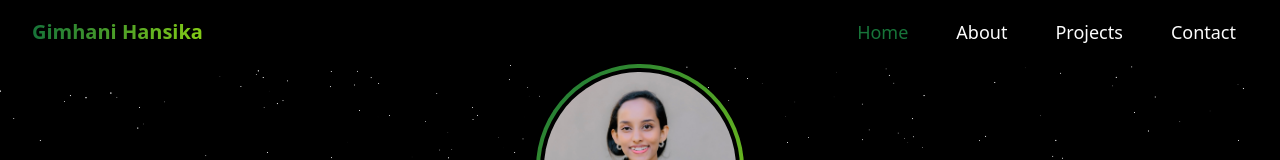
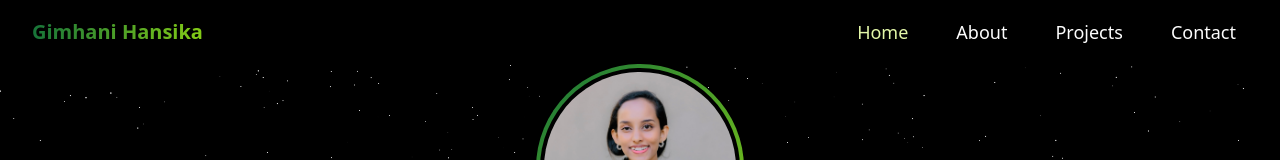
Before and after one commit to ICT-Courses/ict2233-ca-02-Hansi-Umayangani, a React (Vite) app: page / in a window 1280 px wide. Shown: the top 160 px of the page. Built offline with nearby package versions, Linux system fonts and the light colour scheme.

Commit message:
Update Navbar to highlight active link text color using custom hex, without changing background

```diff
--- a/src/components/Navbar.jsx
+++ b/src/components/Navbar.jsx
@@ -31,7 +31,7 @@ export default function Navbar() {
                   to={item.href}
                   className={`px-3 py-2 rounded-md text-sm md:text-lg font-medium transition-colors hover:text-primary ${
                     location.pathname === item.href
-                        ? "text-primary bg-primary/10"
+                        ? "text-[#E3F7A8] bg-primary/10"
                         : "text-foreground hover:bg-secondary/10"
                     }`}
                 >
```
